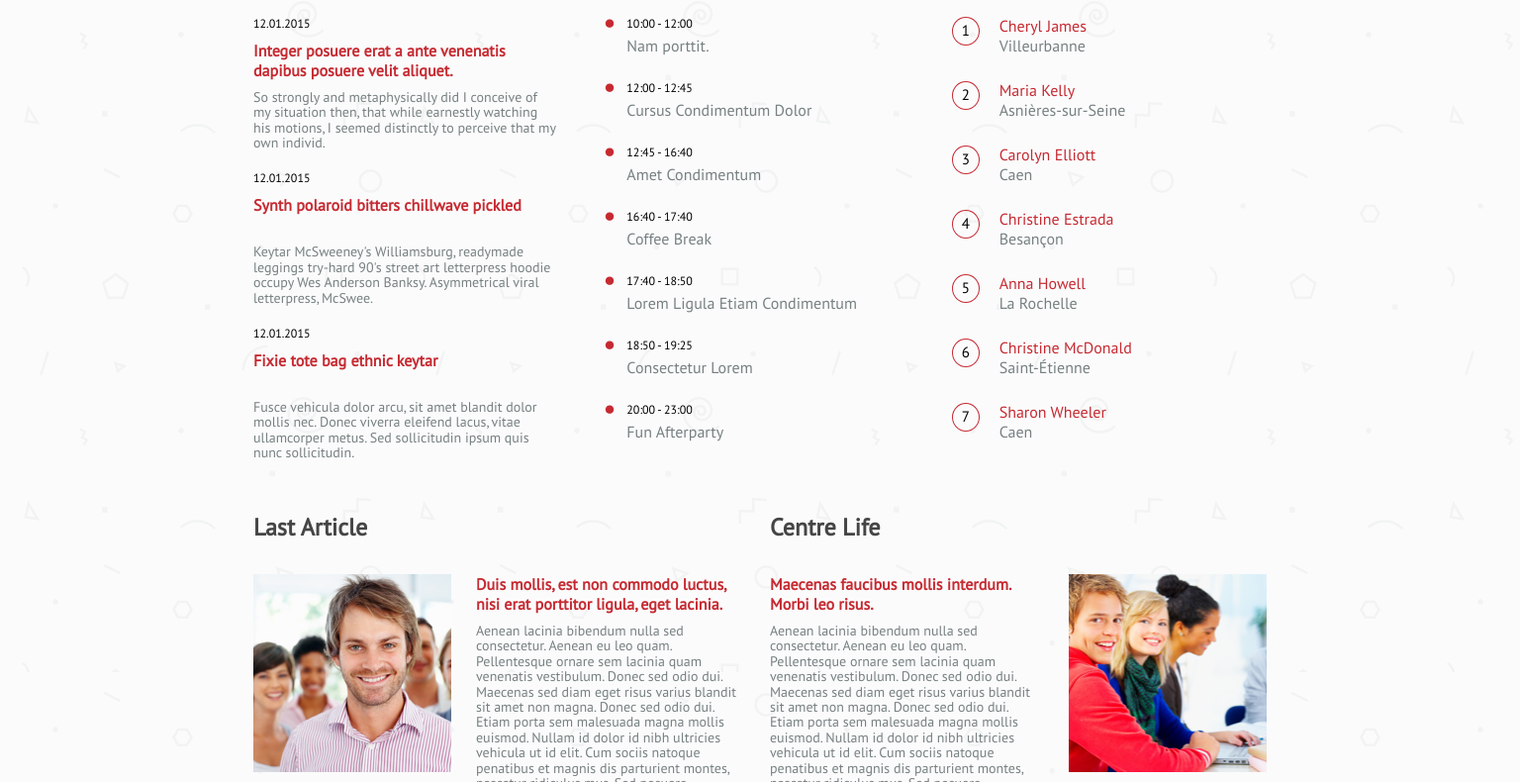
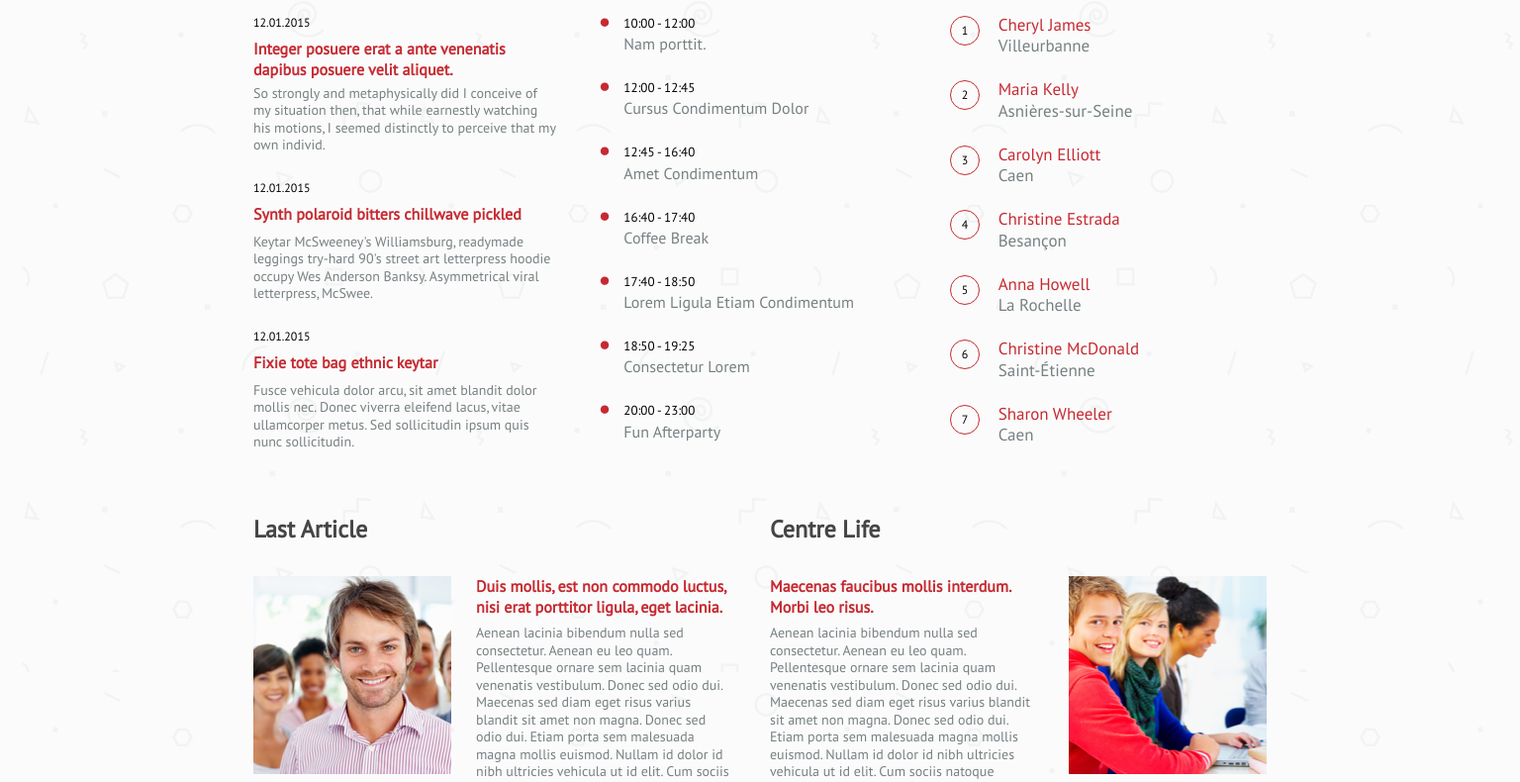
Before and after one commit to Krolik-E/Work, a plain HTML site: page Javaday/index.html in a window 1536 px wide. Shown: the part 740-1530 px from the top of the page at 99% size. Drawn offline with Linux system fonts and the light colour scheme.

Commit message:
main-info done

```diff
--- a/Javaday/css/main.css
+++ b/Javaday/css/main.css
@@ -112,14 +112,26 @@ button {
 .container__menu_active {
     background-color: rgba(198, 42, 49, 0.9);
     height: 100vh;
+    position: fixed;
     z-index: 2;
+    padding-right: 13px;
+}
+
+@media screen and (min-width: 768px) {
+    .container__menu_active {
+        background: none;
+        height: auto;
+        position: static;
+        z-index: 1;
+    }
 }
 
 .menu {
     display: none;
-    margin-top: 55px;
+    margin-top: 32px;
     text-align: right;
-    font-size: 2rem;
+    font-size: 2.5rem;
+    padding-right: 13px;
 }
 
 @media screen and (min-width: 768px) {
@@ -128,17 +140,22 @@ button {
         display: flex;
         justify-content: flex-end;
         position: static;
+        padding-right: 0;
+        font-size: 2rem;
     }
 }
 
 .menu__item {
     color: #ffffff;
+    padding: 8px 0 9px;
+    display: block;
 }
 
 @media screen and (min-width: 768px) {
     .menu__item {
         color: #778081;
         line-height: 130%;
+        padding: 0;
         margin-right: 25px;
     }
 
@@ -161,7 +178,6 @@ button {
 .menu-btn {
     background: transparent;
     padding: 10px;
-    margin-left: 105px;
 }
 
 @media screen and (min-width: 768px) {
@@ -178,6 +194,7 @@ button {
 
 .container__menu_active .menu-btn {
     background: url("../img/close_mobile.png") no-repeat center center;
+    margin-left: 95px;
 }
 
 .container__menu_active .menu-btn__bg {
@@ -219,7 +236,7 @@ button {
 
 @media  screen and (min-width: 1440px) {
     .slider__content {
-        transform: translate(-50%, -40%);
+        transform: translate(-50%, -39%);
     }
 }
 
@@ -287,6 +304,12 @@ button {
     margin-top: 8px;
     font-size: 1.8rem;
     line-height: 135%;
+}
+
+@media screen and (min-width: 1440px) {
+    .slider__info-description {
+        line-height: 150%;
+    }
 }
 
 .slider__info-main {
@@ -408,7 +431,7 @@ button {
 }
 
 .section_news {
-    padding-right: 35px;
+    padding-right: 15px;
 }
 
 /* NEWS */
@@ -417,11 +440,47 @@ button {
     font-size: 2.4rem;
     color: #454545;
     line-height: 134%;
-    margin-bottom: 31px;
+    margin-bottom: 21px;
+}
+
+@media screen and (min-width: 768px) {
+    .section__header {
+        font-size: 2.8rem;
+        margin-bottom: 26px;
+    }
+}
+
+@media screen and (min-width: 1440px) {
+    .section__header {
+        font-size: 2.4rem;
+        margin-bottom: 30px;
+    }
+}
+
+.news__articles {
+    margin-top: 24px;
+}
+
+@media screen and (min-width: 768px) {
+    .news__articles {
+        margin-top: 30px;
+    }
 }
 
 .articles__item {
-    margin-bottom: 20px;
+    margin-bottom: 30px;
+}
+
+@media screen and (min-width: 768px) {
+    .articles__item {
+        margin-bottom: 34px;
+    }
+}
+
+@media screen and (min-width: 1440px) {
+    .articles__item {
+        margin-bottom: 26px;
+    }
 }
 
 .articles__item:last-of-type {
@@ -432,7 +491,13 @@ button {
     font-size: 1.2rem;
     line-height: 125%;
     color: #000000;
-    padding-bottom: 10px;
+    padding-bottom: 7px;
+}
+
+@media screen and (min-width: 1440px) {
+    .article__date {
+        padding-bottom: 9px;
+    }
 }
 
 .article__title {
@@ -442,21 +507,11 @@ button {
     margin-bottom: 10px;
 }
 
-@media screen and (min-width: 1440px) {
-    .article__title {
-        font-size: 1.6rem;
-    }
-
-    .article__title_news {
-        min-height: 4rem;
-        max-height: 4rem;
-        overflow: hidden;
-    }
-}
-
-@media screen and (min-width: 768px) and (max-width: 1440px) {
+@media screen and (min-width: 768px) {
     .article__title {
         font-size: 2.5rem;
+        line-height: 130%;
+        margin-bottom: 11px;
     }
 
     .article__title_news {
@@ -464,22 +519,54 @@ button {
     }
 }
 
+@media screen and (min-width: 1440px) {
+    .article__title {
+        font-size: 1.6rem;
+        padding-right: 20px;
+        margin-bottom: 7px;
+    }
+
+    .article__title_news {
+        min-height: 2.3rem;
+        max-height: 4rem;
+        overflow: hidden;
+    }
+}
+
 .article__description {
-    font-size: 1.4rem;
+    font-size: 1.6rem;
     color: #778081;
-    line-height: 110%;
+    line-height: 140%;
+}
+
+@media screen and (min-width: 1440px) {
+    .article__description {
+        font-size: 1.4rem;
+        line-height: 125%;
+        padding-right: 20px;
+    }
 }
 
 /* END NEWS */
+
+
+
+/* AGENDA */
 
 .main-info__conference {
     flex-basis: 0;
     flex-grow: 2;
 }
 
+@media screen and (min-width: 768px) {
+    .main-info__conference {
+        margin-top: 50px;
+    }
+}
+
 @media screen and (min-width: 1440px) {
     .main-info__conference {
-        padding-top: 0;
+        margin-top: 0;
     }
 }
 
@@ -498,7 +585,13 @@ button {
 .conference__agenda {
     flex-grow: 1;
     flex-basis: 0;
-    margin-top: 50px;
+    margin-top: 40px;
+}
+
+@media screen and (min-width: 768px) {
+    .conference__agenda {
+        margin-top: 0;
+    }
 }
 
 @media screen and (min-width: 1440px) {
@@ -511,15 +604,19 @@ button {
     }
 }
 
-/* AGENDA */
-
 .section__list {
     padding-left: 24px;
 }
 
+@media screen and (min-width: 1440px) {
+    .section__list {
+        padding-left: 21px;
+    }
+}
+
 .agenda__item {
     position: relative;
-    padding-bottom: 25px;
+    padding-bottom: 26px;
 }
 
 .agenda__item:before {
@@ -527,15 +624,15 @@ button {
     font-size: 3rem;
     color: #C62A31;
     position: absolute;
-    left: -24px;
+    left: -26px;
     top: -13px;
 }
 
 .agenda__time {
-    font-size: 1.2rem;
+    font-size: 1.3rem;
     line-height: 125%;
     color: #000000;
-    padding-bottom: 5px;
+    padding-bottom: 3px;
 }
 
 .agenda__title {
@@ -548,18 +645,19 @@ button {
 .conference__members {
     flex-grow: 1;
     flex-basis: 0;
-    margin-top: 50px;
+    margin-top: 13px;
 }
 
 @media screen and (min-width: 768px) {
     .conference__members {
         padding-left: 120px;
+        margin-top: 0;
     }
 }
 
 @media screen and (min-width: 1440px) {
     .conference__members {
-        padding-left: 48px;
+        padding-left: 44px;
         margin-top: 0;
     }
 }
@@ -569,19 +667,39 @@ button {
 .members__item {
     position: relative;
     padding-bottom: 25px;
-    font-size: 1.6rem;
+    font-size: 1.7rem;
     line-height: 125%;
     padding-left: 23px;
 }
 
+@media screen and (min-width: 768px) {
+    .members__item {
+        padding-bottom: 23px;
+        padding-left: 27px;
+    }
+}
+
 .members__number {
     position: absolute;
-    left: -25px;
-    top: 1px;
-    font-size: 1.5rem;
+    left: -14px;
+    top: 5px;
+    font-size: 1.2rem;
+}
+
+@media screen and (min-width: 768px) {
+    .members__number {
+        left: -10px;
+    }
+}
+
+.members__number:after {
+    content: "\0020";
+    position: absolute;
+    top: -4px;
+    left: -12px;
+    padding: 14px;
     border: 1px solid #C62A31;
     border-radius: 50%;
-    padding: 3px 9px 4px;
 }
 
 .members__name {
--- a/Javaday/index.html
+++ b/Javaday/index.html
@@ -77,10 +77,10 @@
                             <button type="button" class="slider__btn slider__btn_next"></button>
                         </div>
                         <div class="slider__nav">
-                            <span class="slider__nav-item slider__nav-item_active"></span>
-                            <span class="slider__nav-item"></span>
-                            <span class="slider__nav-item"></span>
-                            <span class="slider__nav-item"></span>
+                            <a class="slider__nav-item slider__nav-item_active"></a>
+                            <a class="slider__nav-item"></a>
+                            <a class="slider__nav-item"></a>
+                            <a class="slider__nav-item"></a>
                         </div>
                     </div>
                 </div>
@@ -346,5 +346,12 @@
         </footer>
 
     </div>
+
+    <script>
+        document.querySelector('.menu-btn').addEventListener('click', function () {
+
+            document.querySelector('.container__menu').classList.toggle('container__menu_active');
+        })
+    </script>
 </body>
 </html>
```
